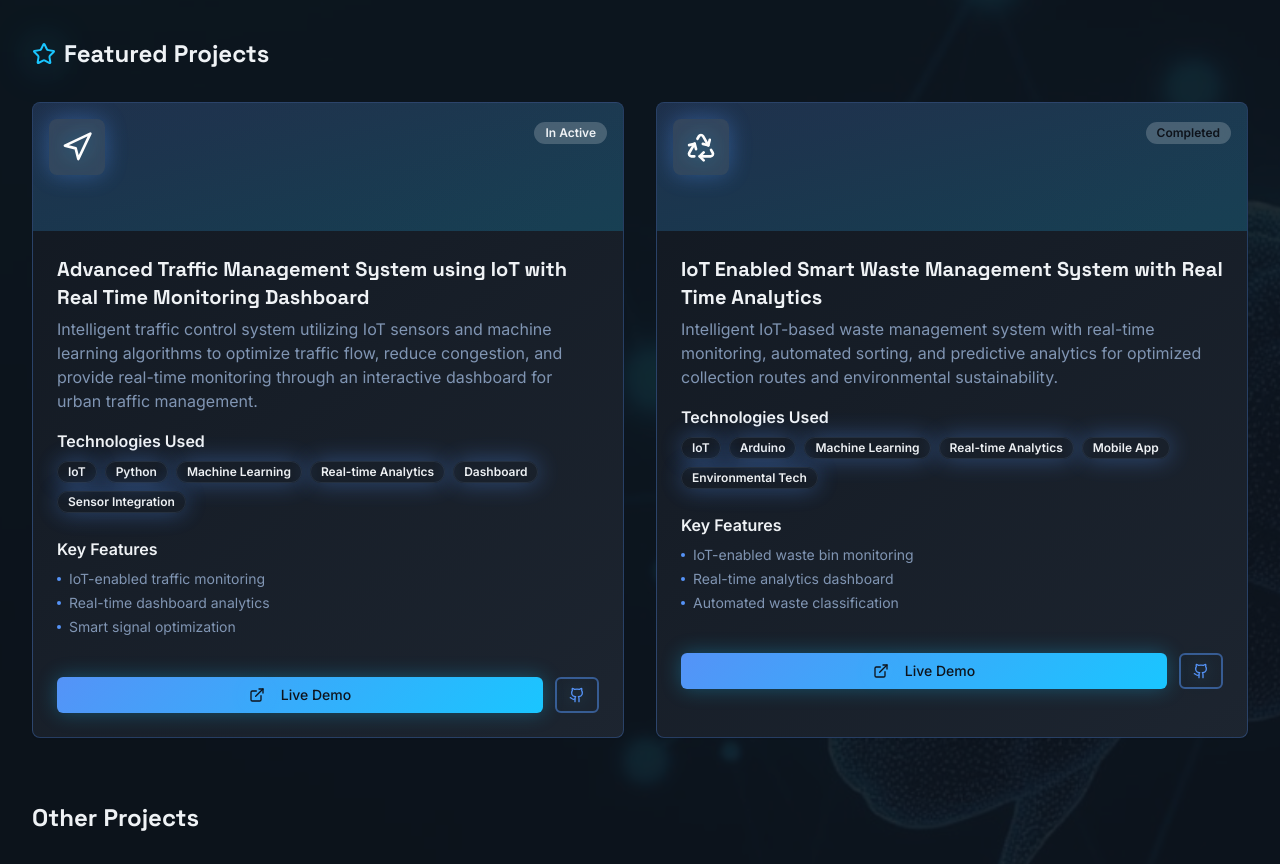
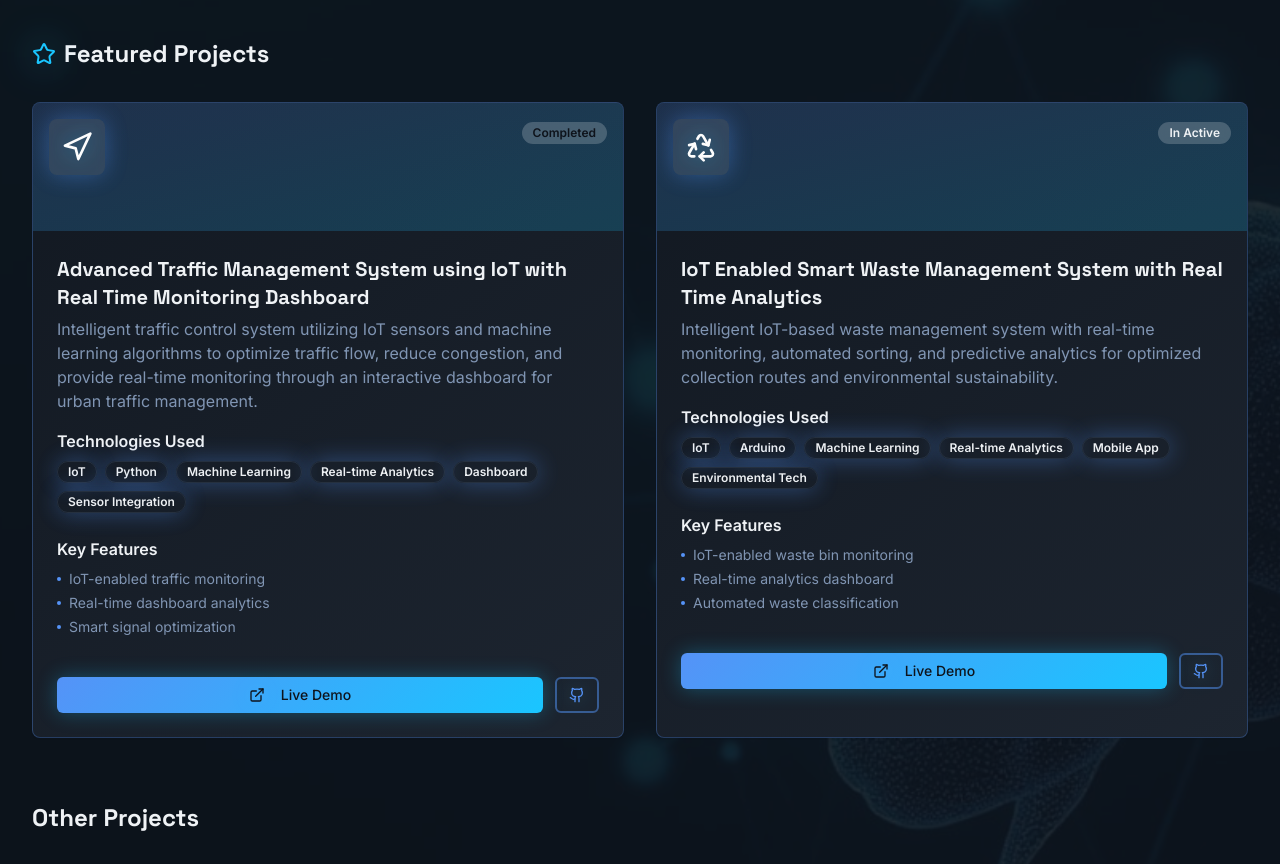
Before and after one commit to ameer2907/Ameer-Malik-Portfolio, a React (Vite) app: page / in a window 1280 px wide. Shown: the part 3520-4384 px from the top of the page. Built offline with nearby package versions, Linux system fonts and the light colour scheme; the HTML template or start-up script is replaced by a standard one.

Commit message:
Fix project status

```diff
--- a/src/components/ui/projects-section.tsx
+++ b/src/components/ui/projects-section.tsx
@@ -23,7 +23,7 @@ const ProjectsSection = () => {
       title: 'Advanced Traffic Management System using IoT with Real Time Monitoring Dashboard',
       description: 'Intelligent traffic control system utilizing IoT sensors and machine learning algorithms to optimize traffic flow, reduce congestion, and provide real-time monitoring through an interactive dashboard for urban traffic management.',
       icon: Navigation,
-      status: 'In Active',
+      status: 'Completed',
       featured: true,
       technologies: ['IoT', 'Python', 'Machine Learning', 'Real-time Analytics', 'Dashboard', 'Sensor Integration'],
       features: [
@@ -41,7 +41,7 @@ const ProjectsSection = () => {
       title: 'IoT Enabled Smart Waste Management System with Real Time Analytics',
       description: 'Intelligent IoT-based waste management system with real-time monitoring, automated sorting, and predictive analytics for optimized collection routes and environmental sustainability.',
       icon: Recycle,
-      status: 'Completed',
+      status: 'In Active',
       featured: true,
       technologies: ['IoT', 'Arduino', 'Machine Learning', 'Real-time Analytics', 'Mobile App', 'Environmental Tech'],
       features: [
```
